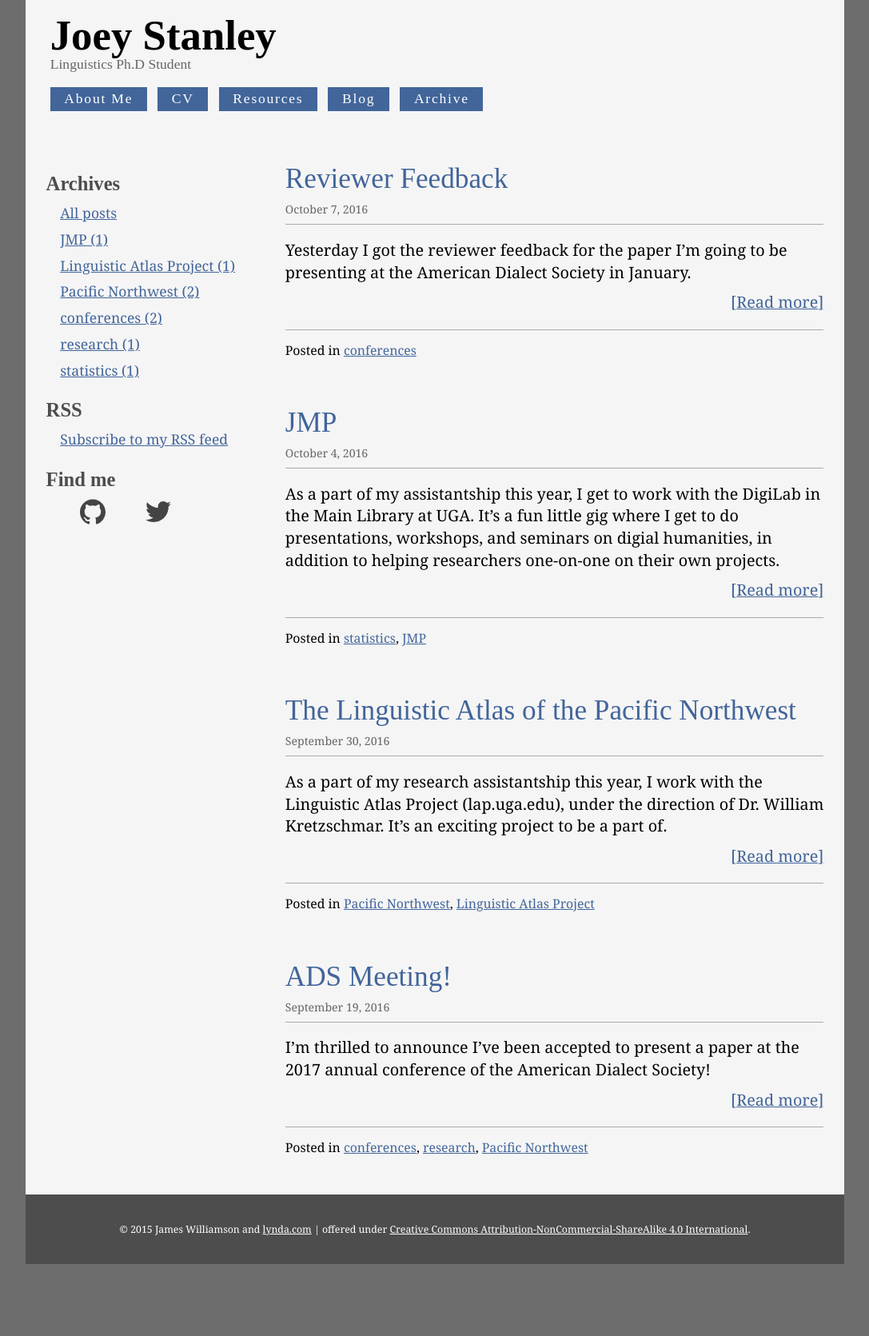
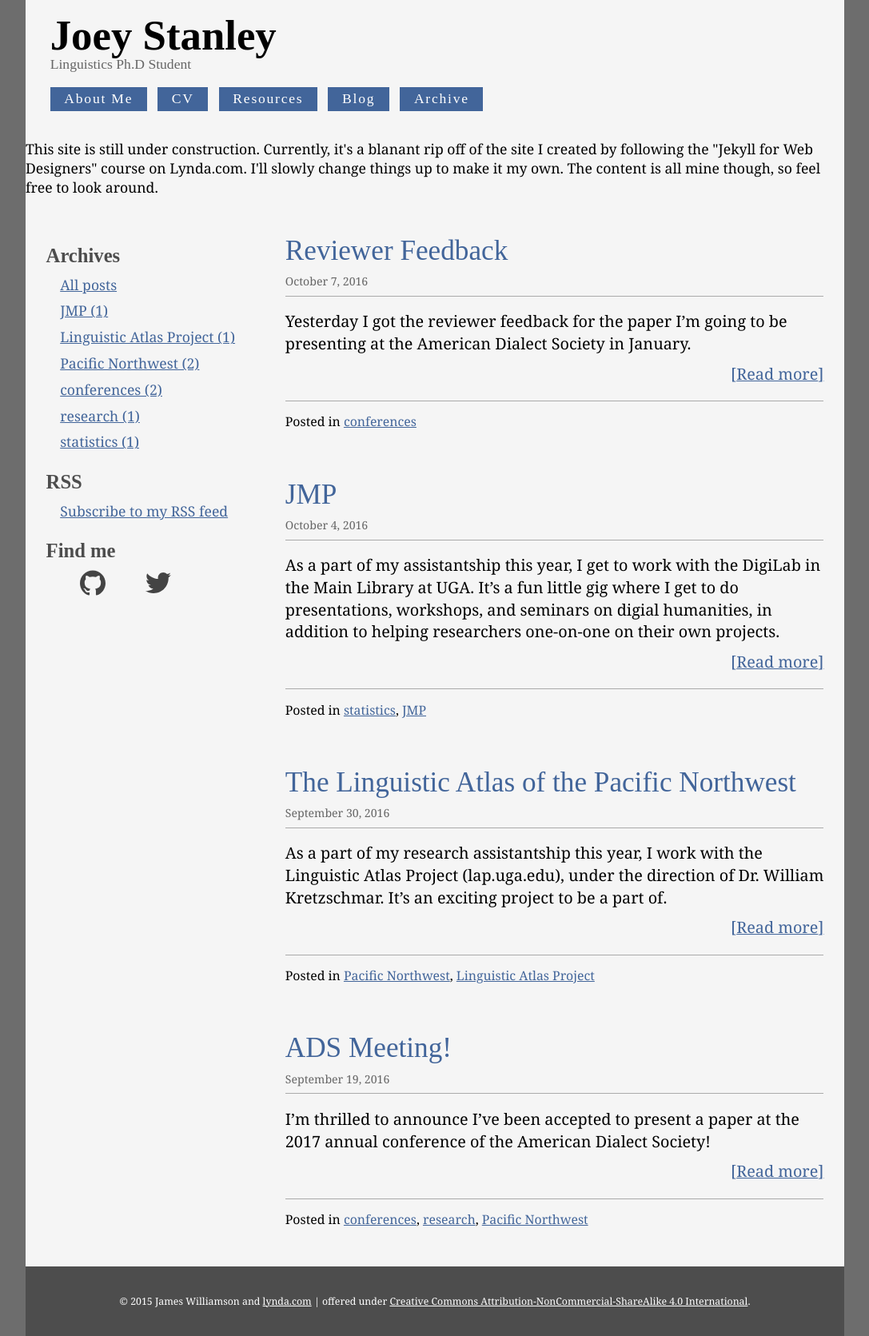
Before and after one commit to JoeyStanley/real, a Jekyll site: the page built from index.html, in a window 1280 px wide. Shown: the whole page at 80% size, without its empty margins (96-1183 px from the left). Built offline with Jekyll 4.4.1, drawn with Linux system fonts in a browser that asks for light colours; the list of posts is cut into pages by our own code; before the commit the page ends 1581 px from its top, so only the background shows below that.

Commit message:
Site under construction notice and attempt to use Academia.edu icon.

```diff
--- a/_includes/sidebar.html
+++ b/_includes/sidebar.html
@@ -16,6 +16,6 @@
     <ul class="social">
         <li><a href="http://www.github.com" title="Github" class="github">Github</a></li>
         <li><a href="http://www.twitter.com" title="twitter" class="twitter">Twitter</a></li>
-        <li><a href="http://academia.edu" title="Academia.edu">Academia.edu</a></li>
+        <li><a href="https://uga.academia.edu/JoeyStanley" title="Academia.edu" class="academia">Academia.edu</a></li>
     </ul>
 </aside>
--- a/_layouts/default.html
+++ b/_layouts/default.html
@@ -34,6 +34,7 @@
   <li><a href="{{site.baseurl}}/tags/" title="Archive">Archive</a></li>
   </ul>
 </header>
+<p>This site is still under construction. Currently, it's a blanant rip off of the site I created by following the "Jekyll for Web Designers" course on Lynda.com. I'll slowly change things up to make it my own. The content is all mine though, so feel free to look around.</p>
 {{content}}
     {% if page.id %}
     {% include footer-post.html %}
```
Also changed, not shown: images/academia.png (added), images/jekyll_install.jpg (deleted).
